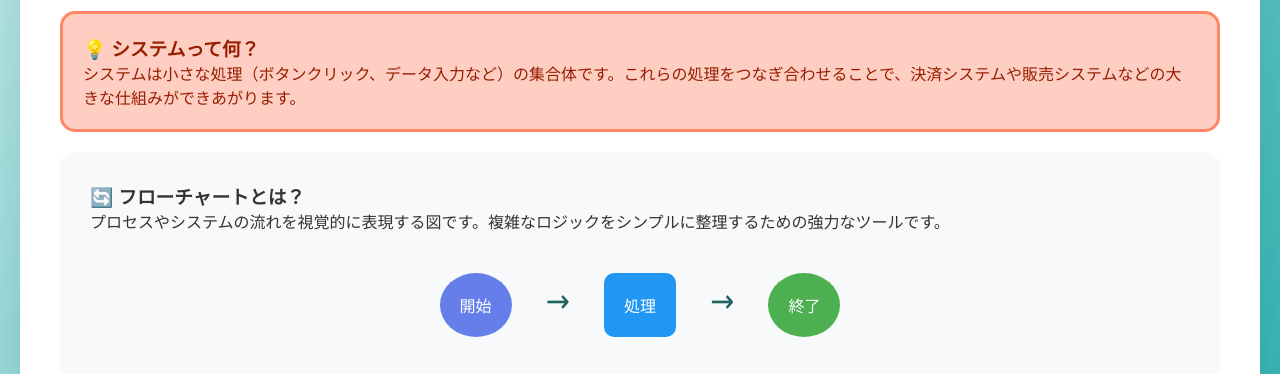
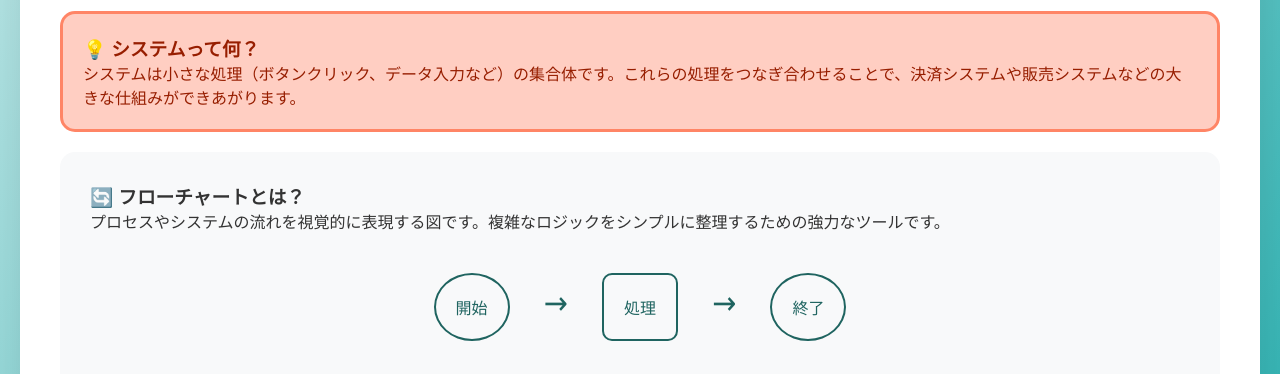
Before and after one commit to flYamamoto/ActiveLearningMaterials, a plain HTML site: page StudyingFlowchart.html in a window 1280 px wide. Shown: the part 394-768 px from the top of the page. Drawn offline with Linux system fonts and the light colour scheme.

Commit message:
Change Flowchart color

```diff
--- a/StudyingFlowchart.html
+++ b/StudyingFlowchart.html
@@ -377,11 +377,11 @@
                 <p>プロセスやシステムの流れを視覚的に表現する図です。複雑なロジックをシンプルに整理するための強力なツールです。</p>
 
                 <div style="text-align: center; margin: 30px 0;">
-                    <div style="display: inline-block; padding: 20px; background: #667eea; color: white; border-radius: 50%; margin: 10px;">開始</div>
+                    <div style="display: inline-block; padding: 20px; border:2px solid #1f6460; color: #1f6460; border-radius: 50%; margin: 10px;">開始</div>
                     <div style="display: inline-block; margin: 0 20px; font-size: 2em; color: #1f6460;">→</div>
-                    <div style="display: inline-block; padding: 20px; background: #2196F3; color: white; border-radius: 10px; margin: 10px;">処理</div>
+                    <div style="display: inline-block; padding: 20px; border:2px solid #1f6460; color: #1f6460; border-radius: 10px; margin: 10px;">処理</div>
                     <div style="display: inline-block; margin: 0 20px; font-size: 2em; color: #1f6460;">→</div>
-                    <div style="display: inline-block; padding: 20px; background: #4CAF50; color: white; border-radius: 50%; margin: 10px;">終了</div>
+                    <div style="display: inline-block; padding: 20px; border:2px solid #1f6460; color: #1f6460; border-radius: 50%; margin: 10px;">終了</div>
                 </div>
 
 
```
